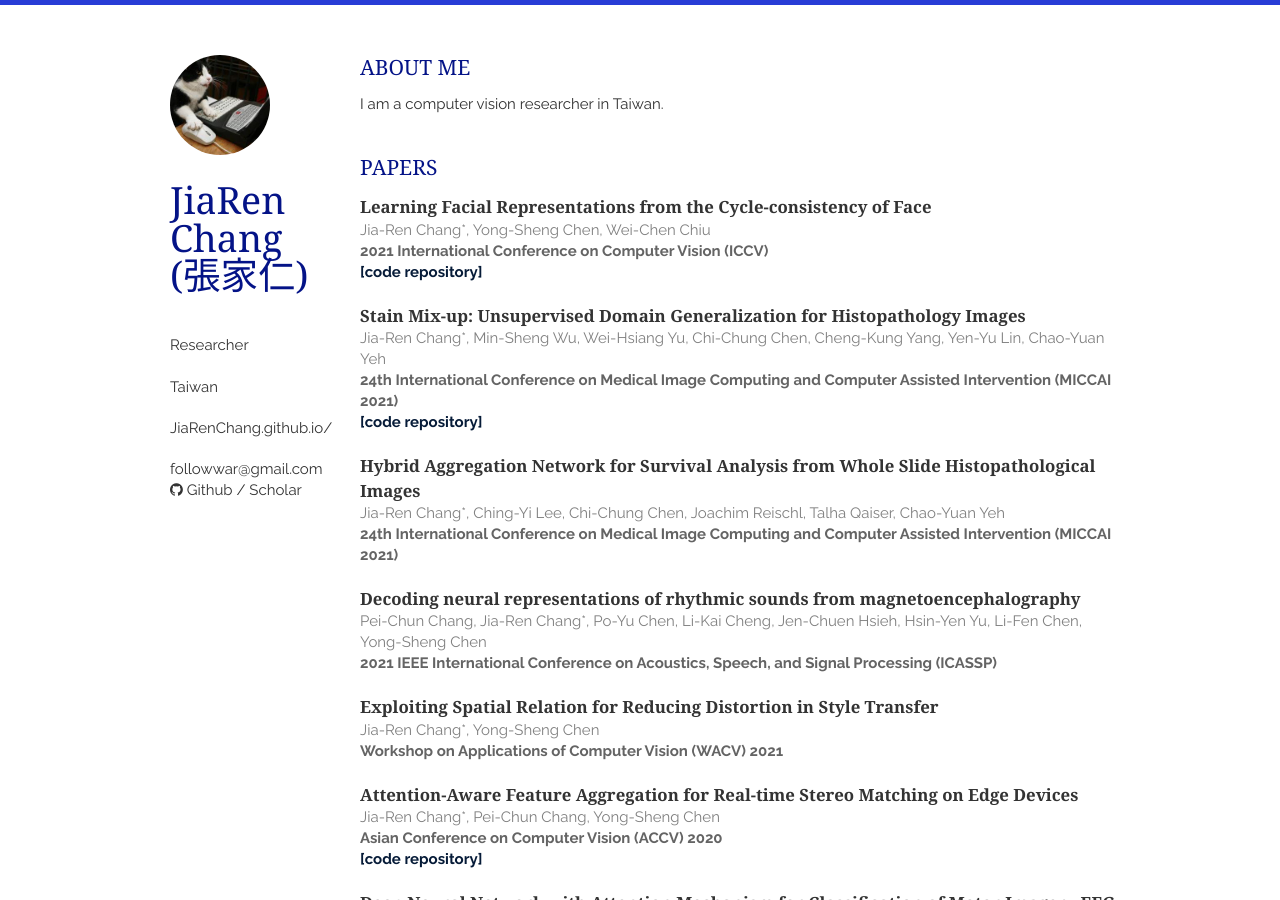
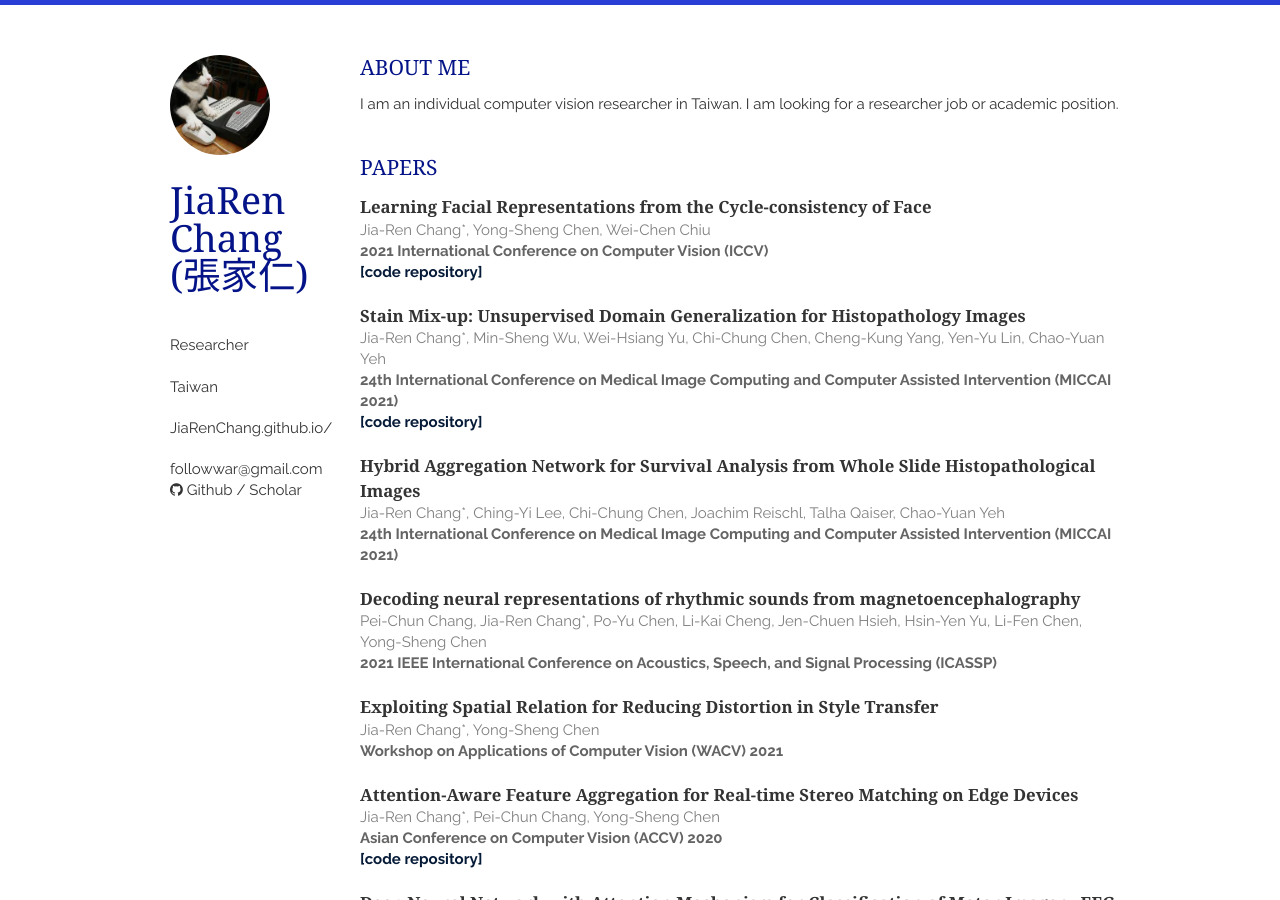
Before and after one commit to JiaRenChang/JiaRenChang.github.io, a Jekyll site: the page built from index.html, in a window 1280 px wide and 900 px high. Built offline with Jekyll 4.4.1, drawn with Linux system fonts in a browser that asks for light colours; nearby versions of some CDN libraries; the list of posts is cut into pages by our own code; a style sheet for code colours, icons or effects is not loaded.

Commit message:
Update aboutme.html

```diff
--- a/_includes/aboutme.html
+++ b/_includes/aboutme.html
@@ -1,6 +1,6 @@
 <section class="thirteen columns">
     <h1>About Me</h1>
     <article>
-        <p> I am a computer vision researcher in Taiwan.</p>
+        <p> I am an individual computer vision researcher in Taiwan. I am looking for a researcher job or academic position. </p>
     </article>
 </section>
```
